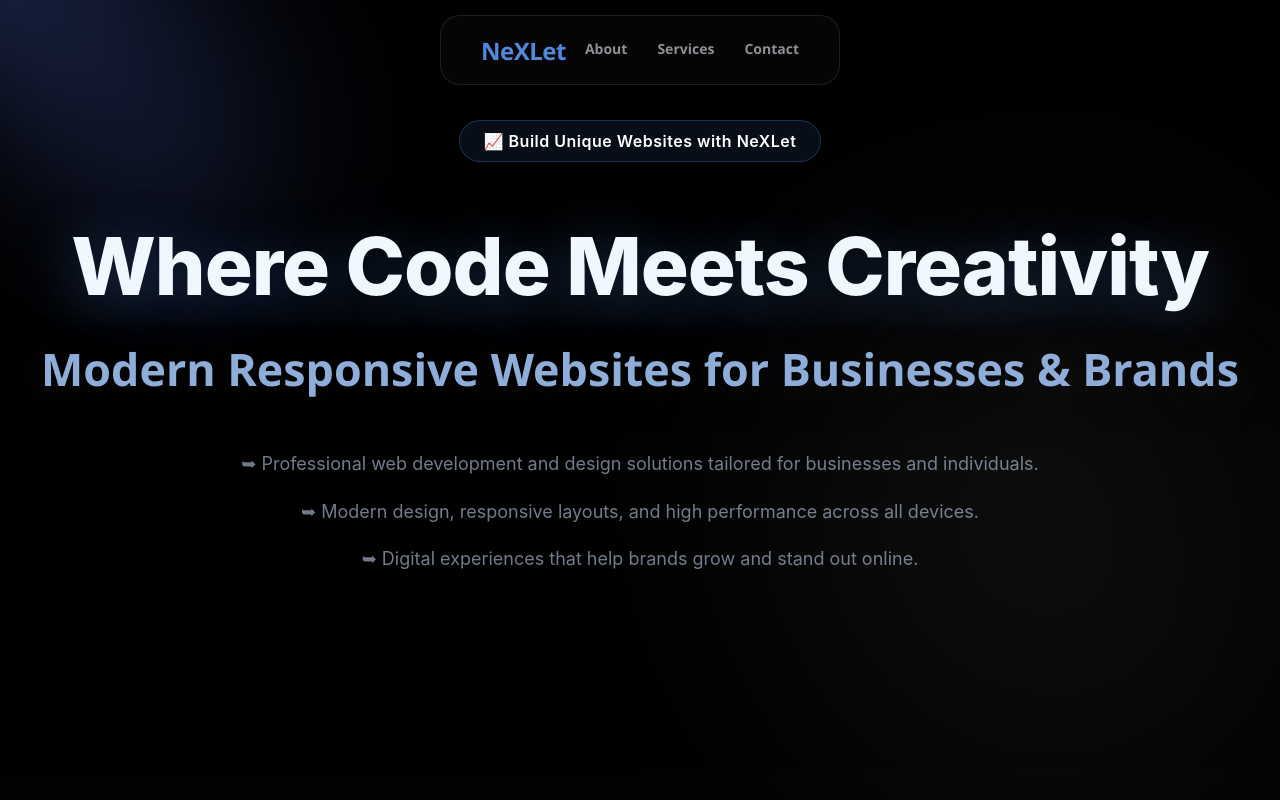
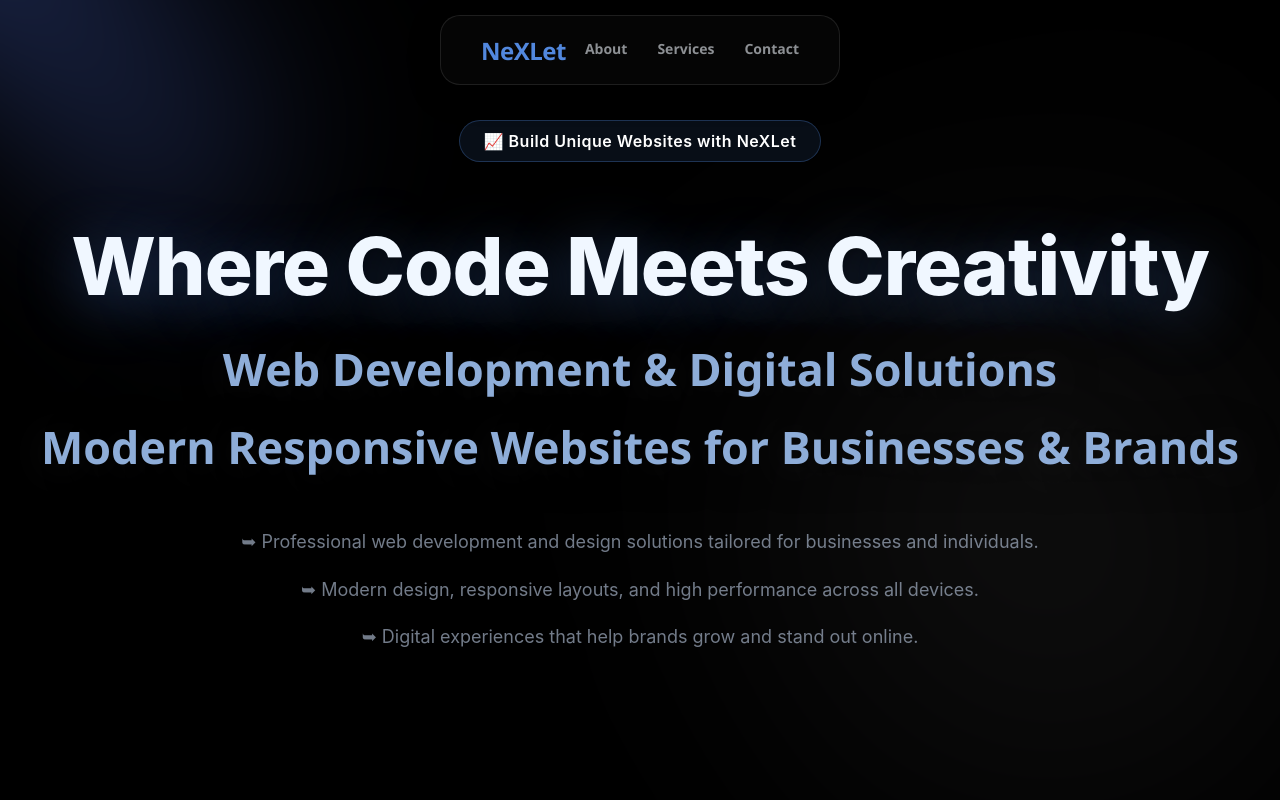
Before and after one commit to raja2006-jpg/NeXLet, a React (Vite) app: page / in a window 1280 px wide. Shown: the top 800 px of the page. Built offline with nearby package versions, Linux system fonts and the light colour scheme.

Commit message:
fix icon

```diff
--- a/index.html
+++ b/index.html
@@ -3,11 +3,14 @@
   <head>
     <meta charset="UTF-8" />
     <link rel="icon" type="image/jpeg" href="logo.jpeg" />
+    <link rel="icon" href="/nexlet-react/public/favicon.jpeg" />
     <meta name="viewport" content="width=device-width, initial-scale=1.0" />
     <link rel="stylesheet" href="https://cdnjs.cloudflare.com/ajax/libs/font-awesome/6.5.0/css/all.min.css">
     <meta name="google-site-verification" content="Ha8yX5YUlI6Y-e6W4I5PsurrB9Dyf9Cqf76dMVxHGqk" />
 
     <title>NeXLet</title>
+    <title>Web Development Agency</title>
+
   </head>
   <body>
     <div class="light-beam"></div>
--- a/src/components/hero.jsx
+++ b/src/components/hero.jsx
@@ -4,6 +4,8 @@ function Hero() {
        <div class="hero-badge">📈 Build Unique Websites with NeXLet</div>
 
     <h1 class="hero-title">Where Code Meets Creativity</h1>
+    <h1 class="hero-sub">Web Development & Digital Solutions</h1>
+
 
     <h3 class="hero-sub">Modern Responsive Websites for Businesses & Brands</h3>
 
```
Also changed, not shown: public/favicon.jpeg (added), public/logo.jpeg (deleted).
